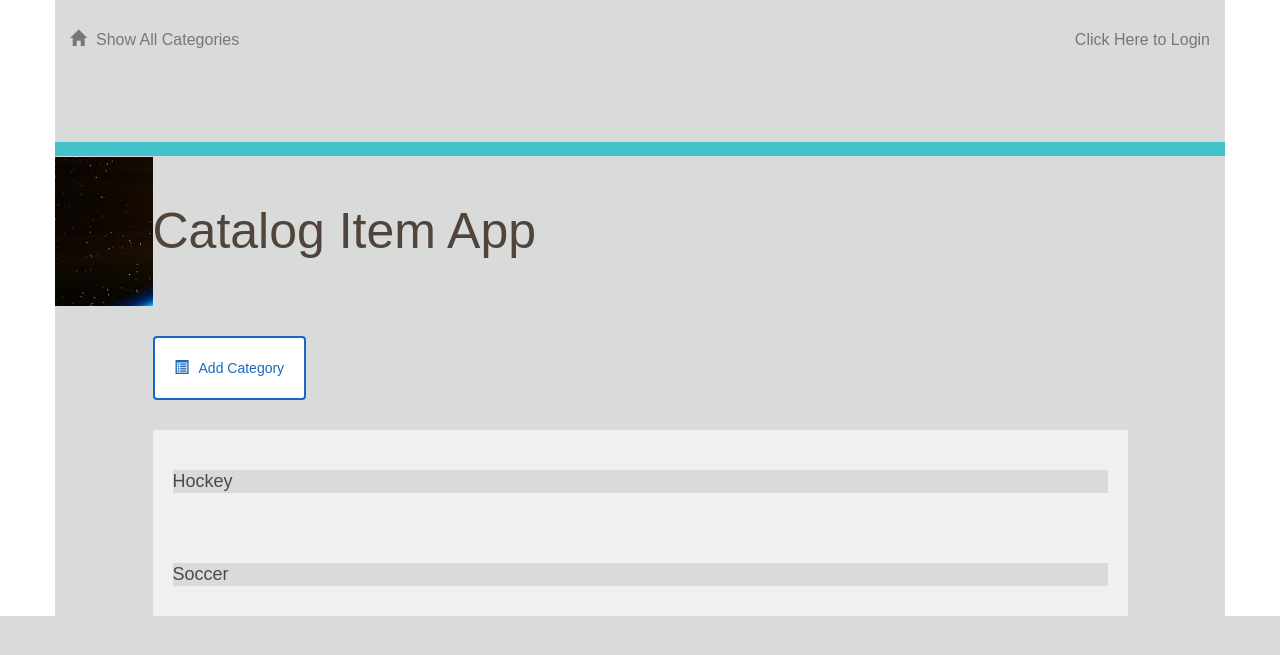
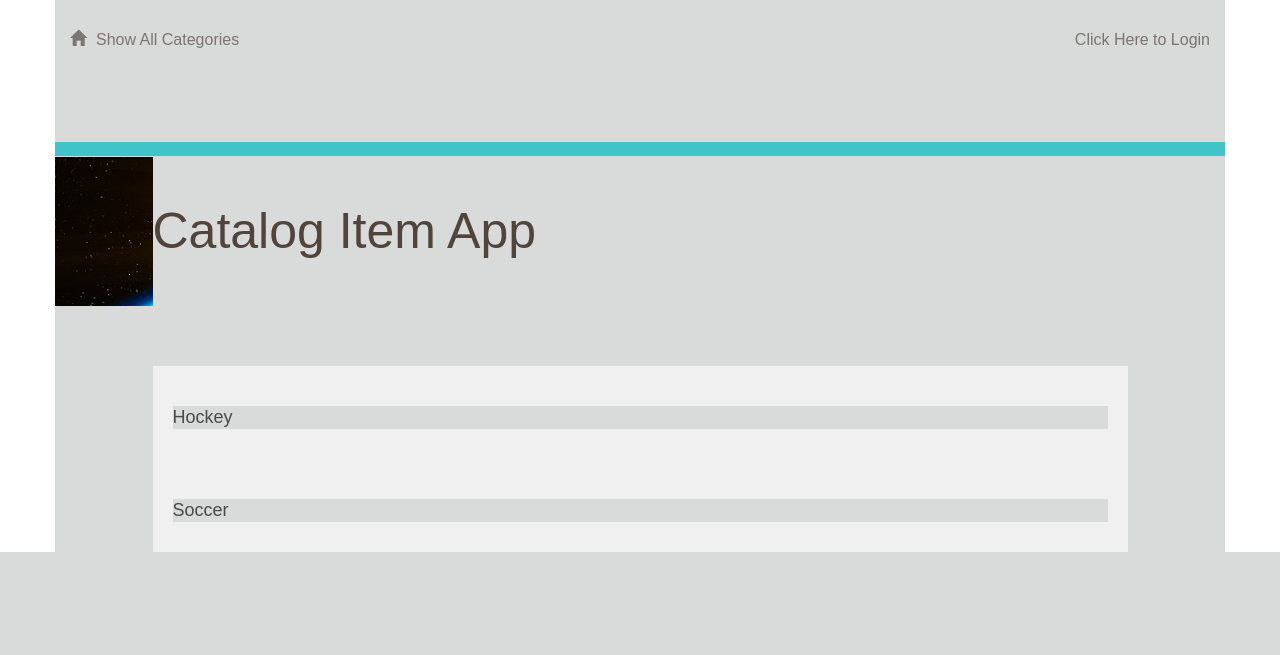
Before and after one commit to sjcorreia/catalog-project, a Flask app: page / in a window 1280 px wide. Shown: the top 655 px of the page. Run offline with Flask 2, Linux system fonts and the light colour scheme; some libraries are stand-ins or nearby versions.

Commit message:
Removes unnecessary button for new category

```diff
--- a/vagrant/catalog/templates/categories.html
+++ b/vagrant/catalog/templates/categories.html
@@ -31,15 +31,6 @@
 </div>
 
 	<div class="row padding-top padding-bottom">
-		<div class="col-md-1"></div>
-		<div class="col-md-10 padding-none">
-			<a href="{{url_for('newCategory')}}">
-				<button class="btn btn-default" id="new-category">
-					<span class="glyphicon glyphicon-list-alt" aria-hidden="true"></span>Add Category
-				</button>
-			</a>
-		</div>
-		<div class="col-md-1"></div>
 	</div>
 	{% for category in categories %}
 		<a href = "{{url_for('showItemsInCategory', category = category.name)}}">
```
